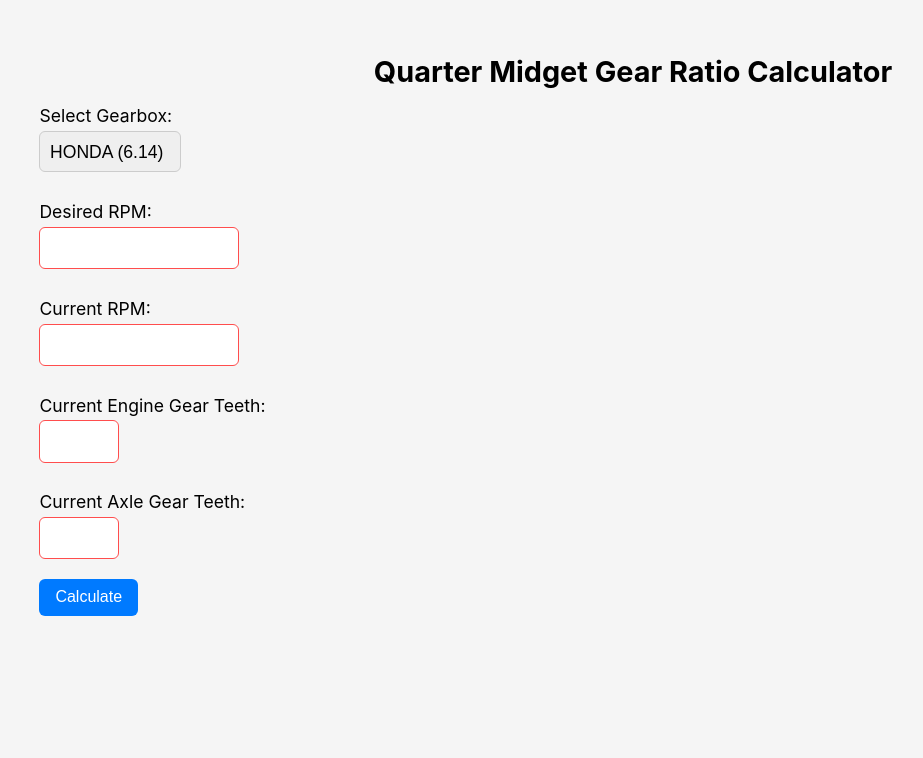
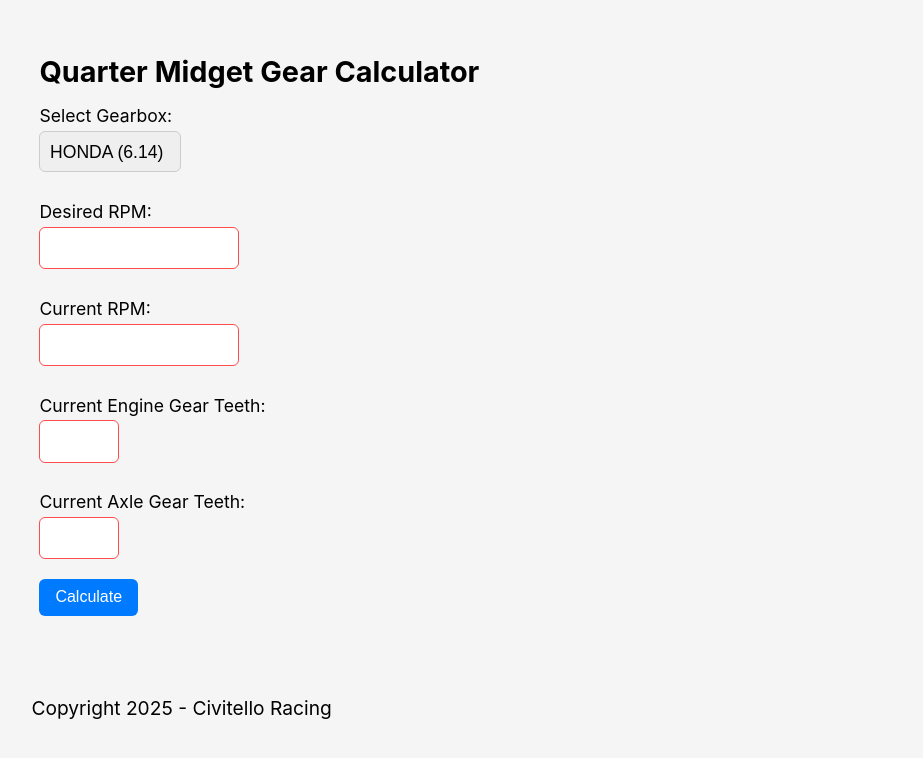
Before and after one commit to joecivitello/gear_ratio, a plain HTML site: page index.html in a window 1280 px wide. Shown: the whole page, without its empty margins (7-930 px from the left). Drawn offline with Linux system fonts and the light colour scheme.

Commit message:
Update index.html

```diff
--- a/index.html
+++ b/index.html
@@ -3,7 +3,7 @@
 <head>
     <meta charset="UTF-8">
     <meta name="viewport" content="width=device-width, initial-scale=1.0">
-    <title>Quarter Midget Gear Ratio Calculator V.18</title>
+    <title>Quarter Midget Gear Calculator</title>
     <style>
         body {
             font-family: -apple-system, Arial, sans-serif;
@@ -19,7 +19,7 @@
         }
         h2 {
             font-size: 1.8rem; /* ~29px */
-            text-align: center;
+            text-align: left;
             margin: 1rem 0;
         }
         label {
@@ -117,7 +117,7 @@
 </head>
 <body>
     <div class="container">
-        <h2>Quarter Midget Gear Ratio Calculator</h2>
+        <h2>Quarter Midget Gear Calculator</h2>
         <label for="gearbox">Select Gearbox:</label>
         <select id="gearbox">
             <option value="6.14">HONDA (6.14)</option>
@@ -228,5 +228,8 @@
             document.getElementById("output").innerHTML = output;
         }
     </script>
+<BR>
+<BR>
+<P>Copyright 2025 - Civitello Racing</P>
 </body>
 </html>
```
